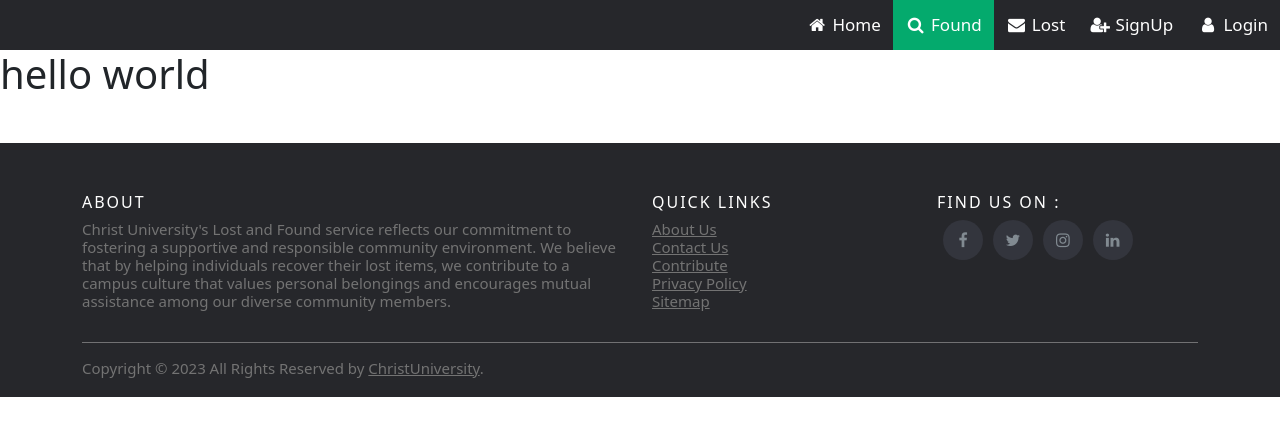
After one commit to AmruthaPaalathara/Lost-and-Found, a Django app: page / in a window 1280 px wide. The commit adds this page. Shown: the top 436 px of the page. Run offline with Django 5.2, Linux system fonts and the light colour scheme.

Commit message:
linked the base file

```diff
--- a/claimant/urls.py
+++ b/claimant/urls.py
@@ -1,7 +1,7 @@
 from django.urls import path
-from claimant import views
+from . import views
 
 urlpatterns=[
     path('',views.claimant,name="claimant"),
-    path('form',views.claimant_form,name="form")
+    path('form',views.claimant_form,name="form"),
 ]
--- a/item_found/views.py
+++ b/item_found/views.py
@@ -6,3 +6,6 @@ from django.shortcuts import render
 
 def found(request):
     return render(request,'found/found.html')
+
+def login(request):
+    return render(request,"login/login.html")
--- a/lostandfound/settings.py
+++ b/lostandfound/settings.py
@@ -40,7 +40,7 @@ INSTALLED_APPS = [
     'claimant',
     'item_found',
     'item_lost',
-    "LostandFoundAdmin",
+    #"LostandFoundAdmin",
 ]
 
 MIDDLEWARE = [
--- a/lostandfound/urls.py
+++ b/lostandfound/urls.py
@@ -19,10 +19,13 @@ from django.urls import path,include
 from django.conf.urls.static import static
 from lostandfound import settings
 
+from item_found.views import found,login
+
 urlpatterns = [
     path('admin/', admin.site.urls),
     path('',include('claimant.urls')),
     path('found/',include('item_found.urls')),
+    path("",login,name="login"),
 ]
 urlpatterns+=static(settings.MEDIA_URL,document_root=settings.MEDIA_ROOT)
 urlpatterns+=static(settings.STATIC_URL,document_root=settings.STATIC_ROOT)
--- a/static/css/found/found.css
+++ b/static/css/found/found.css
@@ -63,6 +63,7 @@
   height: auto;
   width: auto;
   margin-top: 45px;
+
 }
 .site-footer hr
 {
--- /dev/null
+++ b/templates/base.html
@@ -0,0 +1,86 @@
+<!doctype html>
+<html lang="en">
+
+<head>
+    <meta charset="utf-8">
+    <meta name="viewport" content="width=device-width, initial-scale=1">
+    <title>lostandfound</title>
+    <link rel="stylesheet" href="/static/css/found/found.css">
+    <link rel="stylesheet" href="https://cdnjs.cloudflare.com/ajax/libs/font-awesome/4.7.0/css/font-awesome.min.css">
+    <link href="https://cdn.jsdelivr.net/npm/bootstrap@5.3.2/dist/css/bootstrap.min.css" rel="stylesheet"
+        integrity="sha384-T3c6CoIi6uLrA9TneNEoa7RxnatzjcDSCmG1MXxSR1GAsXEV/Dwwykc2MPK8M2HN" crossorigin="anonymous">
+</head>
+
+
+<header>
+    <div class="navbar1" align="left">
+
+        <a href="#"><i class="fa fa-fw fa-home"></i> Home</a>
+        <a class="active" href="#"><i class="fa fa-fw fa-search"></i> Found</a>
+        <a href="#"><i class="fa fa-fw fa-envelope"></i> Lost</a>
+        <a href="#"><i class="fa fa-fw fa-user-plus"></i> SignUp</a>
+        <a href="#"><i class="fa fa-fw fa-user"></i> Login</a>
+    </div>
+</header>
+
+<body>
+    {% block content %}
+
+    {% endblock content %}
+
+    <footer class="site-footer">
+        <div class="container">
+            <div class="row">
+                <div class="col-sm-12 col-md-6">
+                    <h6>About</h6>
+                    <p class="text-justify">Christ University's Lost and Found service reflects our commitment to
+                        fostering a supportive and responsible community environment. We believe that by helping
+                        individuals recover their lost items, we contribute to a campus culture that values personal
+                        belongings and encourages mutual assistance among our diverse community members.</p>
+                </div>
+
+
+
+                <div class="col-xs-6 col-md-3">
+                    <h6>Quick Links</h6>
+                    <ul class="footer-links">
+                        <li><a href="#">About Us</a></li>
+                        <li><a href="#">Contact Us</a></li>
+                        <li><a href="#">Contribute</a></li>
+                        <li><a href="#">Privacy Policy</a></li>
+                        <li><a href="#">Sitemap</a></li>
+                    </ul>
+                </div>
+                <div class="col-xs-6 col-md-3">
+                    <h6>Find us On :</h6>
+                    <ul class="social-icons">
+                        <li><a class="facebook" href="https://www.facebook.com/lavasa.christuniversity/"><i
+                                    class="fa fa-facebook"></i></a></li>
+                        <li><a class="twitter" href="https://twitter.com/christlavasa?lang=en"><i
+                                    class="fa fa-twitter"></i></a></li>
+                        <li><a class="dribbble" href="https://www.instagram.com/christ_university_lavasa/?hl=en"><i
+                                    class="fa fa-instagram"></i></a></li>
+                        <li><a class="linkedin"
+                                href="https://www.linkedin.com/company/christ-institute-of-management-cim-lavasa/?originalSubdomain=in"><i
+                                    class="fa fa-linkedin"></i></a></li>
+                    </ul>
+                </div>
+            </div>
+            <hr>
+        </div>
+        <div class="container">
+            <div class="row">
+                <div class="col-md-6 col-sm-6 col-xs-12">
+                    <p class="copyright-text">Copyright &copy; 2023 All Rights Reserved by
+                        <a href="https://lavasa.christuniversity.in/">ChristUniversity</a>.
+                    </p>
+                </div>
+            </div>
+        </div>
+    </footer>
+    <script src="https://cdn.jsdelivr.net/npm/bootstrap@5.3.2/dist/js/bootstrap.bundle.min.js"
+        integrity="sha384-C6RzsynM9kWDrMNeT87bh95OGNyZPhcTNXj1NW7RuBCsyN/o0jlpcV8Qyq46cDfL"
+        crossorigin="anonymous"></script>
+</body>
+
+</html>
--- /dev/null
+++ b/templates/claimant/claimant-home.html
@@ -0,0 +1,14 @@
+{% extends 'base.html' %}
+{% block content %}
+<!DOCTYPE html>
+<html lang="en">
+<head>
+    <meta charset="UTF-8">
+    <meta name="viewport" content="width=device-width, initial-scale=1.0">
+    <title>Document</title>
+</head>
+<body>
+    <h1>hello world</h1>
+</body>
+</html>
+{% endblock %}
--- a/templates/found/found.html
+++ b/templates/found/found.html
@@ -12,7 +12,7 @@
 </head>
 
 <body>
-
+    <header>
         <div class="navbar1" align="left">
 
             <a href="#"><i class="fa fa-fw fa-home"></i> Home</a>
@@ -21,7 +21,7 @@
             <a href="#"><i class="fa fa-fw fa-user-plus"></i> SignUp</a>
             <a href="#"><i class="fa fa-fw fa-user"></i> Login</a>
         </div>
-
+    </header>
 
     <h1 align="center">All Found Items Here</h1>
 
```
Also changed, not shown: templates/login/login.html (+4 -49 lines). Lines whose indentation alone changed are shown as unchanged.
